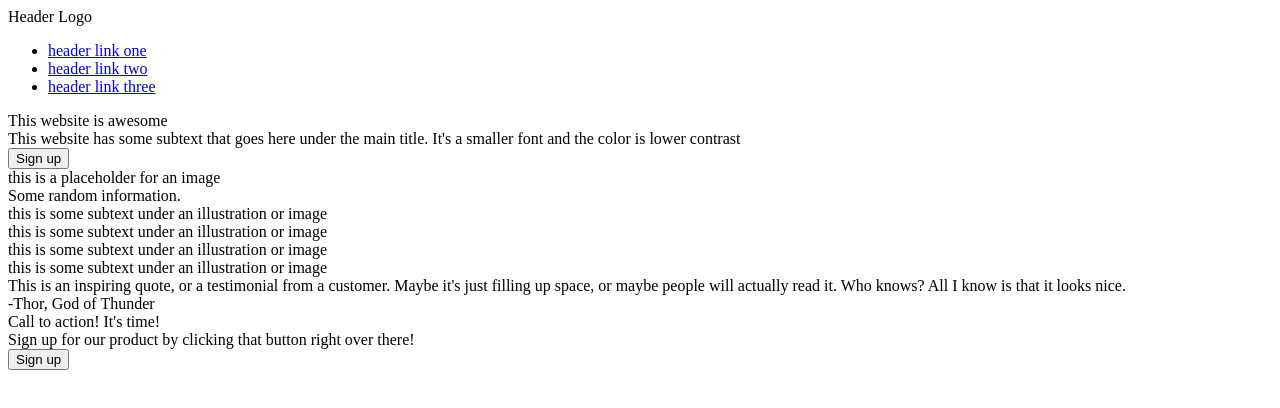
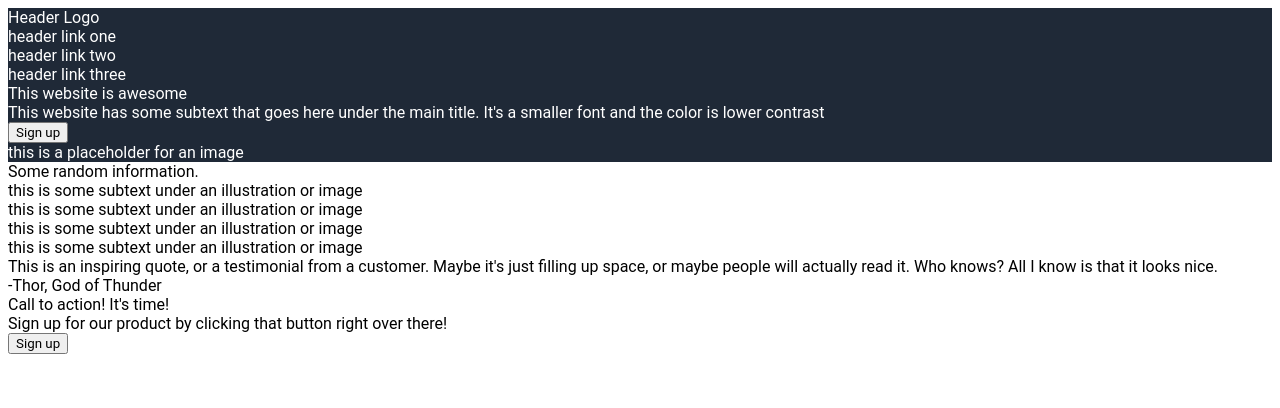
Before and after one commit to CharlieWallace17/landing-page, a plain HTML site: page index.html in a window 1280 px wide. Drawn offline with Linux system fonts and the light colour scheme.

Commit message:
Link style.css and add some initial formats.

```diff
--- a/index.html
+++ b/index.html
@@ -4,6 +4,7 @@
     <meta charset="UTF-8">
     <meta http-equiv="X-UA-Compatible" content="IE=edge">
     <meta name="viewport" content="width=device-width, initial-scale=1.0">
+    <link rel="stylesheet" href="style.css">
     <title>Landing Page</title>
 </head>
 <body>
--- a/style.css
+++ b/style.css
@@ -0,0 +1,20 @@
+* {
+    font-family: 'Roboto', sans-serif;
+}
+
+a {
+    text-decoration: none;
+    color: white;
+}
+
+ul {
+    list-style-type: none;
+    margin: 0;
+    padding: 0;
+}
+
+.header,
+.title {
+    background-color: #1F2937;
+    color: white;
+}
```
